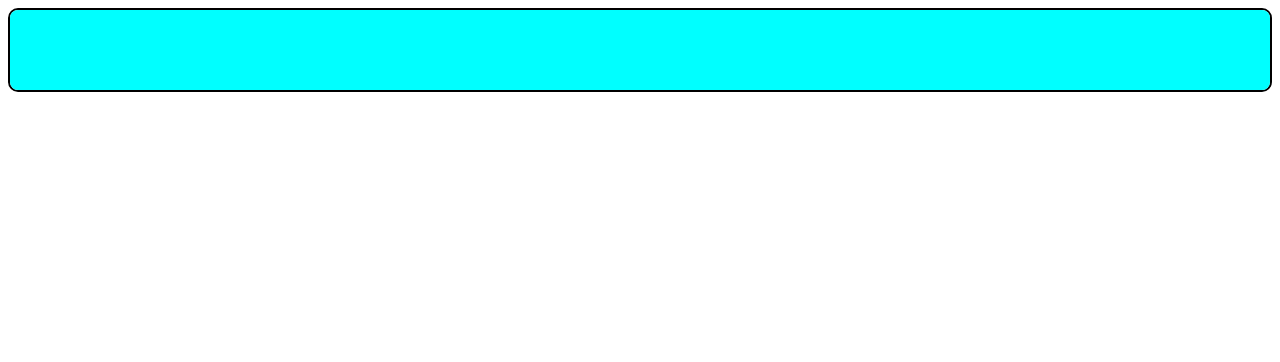
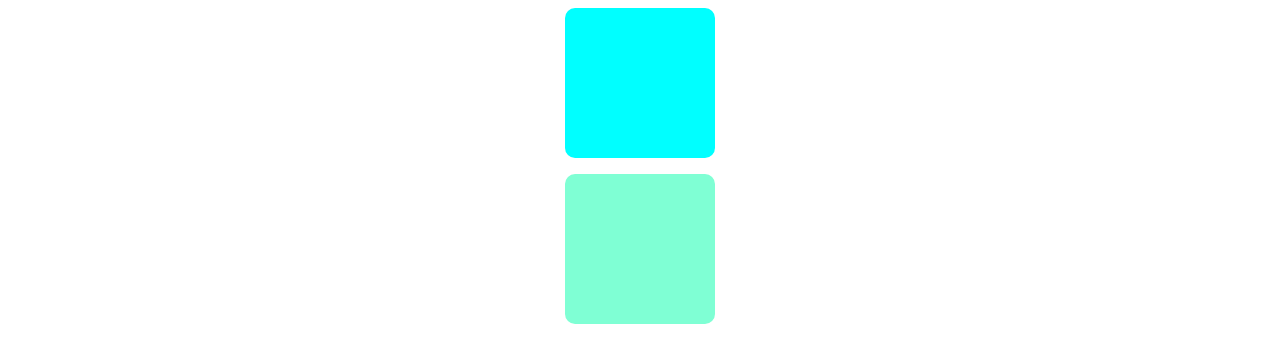
Before and after one commit to mahmud035/Level-2-Frontend-Track-All-Modules, a React (Vite) app in the folder 6. Intro to Web Animations (Basic CSS + JS Animations)/animation/: page / in a window 1280 px wide. Shown: the top 362 px of the page. Built offline with nearby package versions, Linux system fonts and the light colour scheme.

Commit message:
6-2 Transform-Origin, Rotate() Skew() Scale()

```diff
--- a/6. Intro to Web Animations (Basic CSS + JS Animations)/animation/src/App.css
+++ b/6. Intro to Web Animations (Basic CSS + JS Animations)/animation/src/App.css
@@ -1,22 +1,41 @@
 .main {
-  border: 2px solid black;
+  /* border: 2px solid black; */
   border-radius: 10px;
   display: flex;
+  flex-direction: column;
   justify-content: center;
   align-items: center;
-  overflow: hidden;
-  position: relative;
+  gap: 16px;
+  /* overflow: hidden; */
+  /* position: relative; */
 }
 
 .box-1 {
-  position: absolute;
-  width: 100%;
+  /* position: absolute; */
+  width: 150px;
   height: 150px;
   background-color: aqua;
   border-radius: 10px;
   transition: all 1s ease-in-out;
 }
 
+.box-container-2 {
+  overflow: hidden;
+}
+
+.box-2 {
+  /* position: absolute; */
+  width: 150px;
+  height: 150px;
+  background-color: aquamarine;
+  border-radius: 10px;
+  transition: all 1s ease-in-out;
+}
+
 .box-1:hover {
-  transform: translateY(150px);
+  transform: rotate(45deg);
 }
+.box-2:hover {
+  transform: rotate(180deg);
+  transform-origin: top;
+}
--- a/6. Intro to Web Animations (Basic CSS + JS Animations)/animation/src/App.tsx
+++ b/6. Intro to Web Animations (Basic CSS + JS Animations)/animation/src/App.tsx
@@ -4,7 +4,9 @@ function App() {
   return (
     <div className="main">
       <div className="box-1"></div>
-      <h1>Something cool</h1>
+      <div className="box-container-2">
+        <div className="box-2"></div>
+      </div>
     </div>
   );
 }
```
